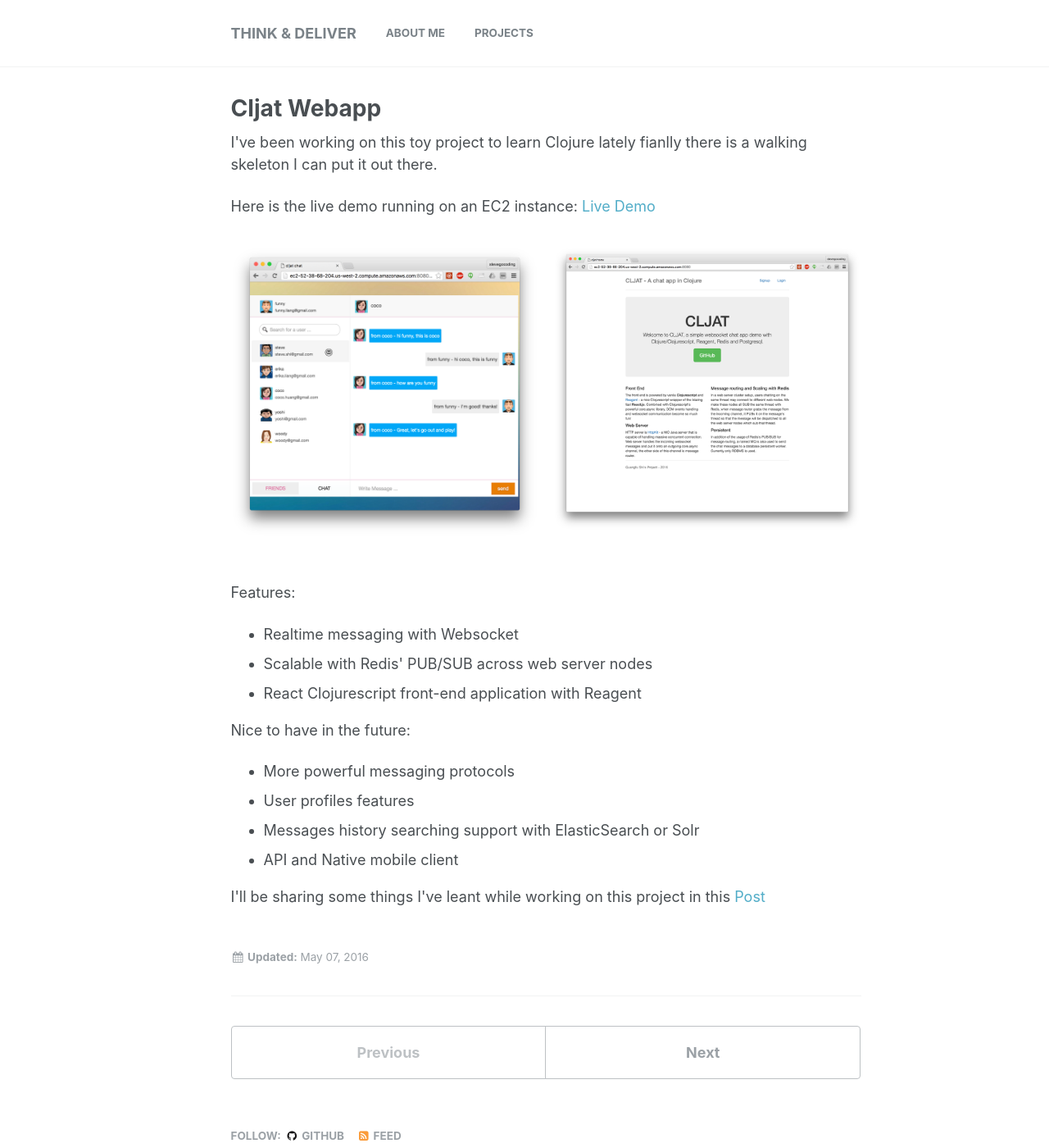
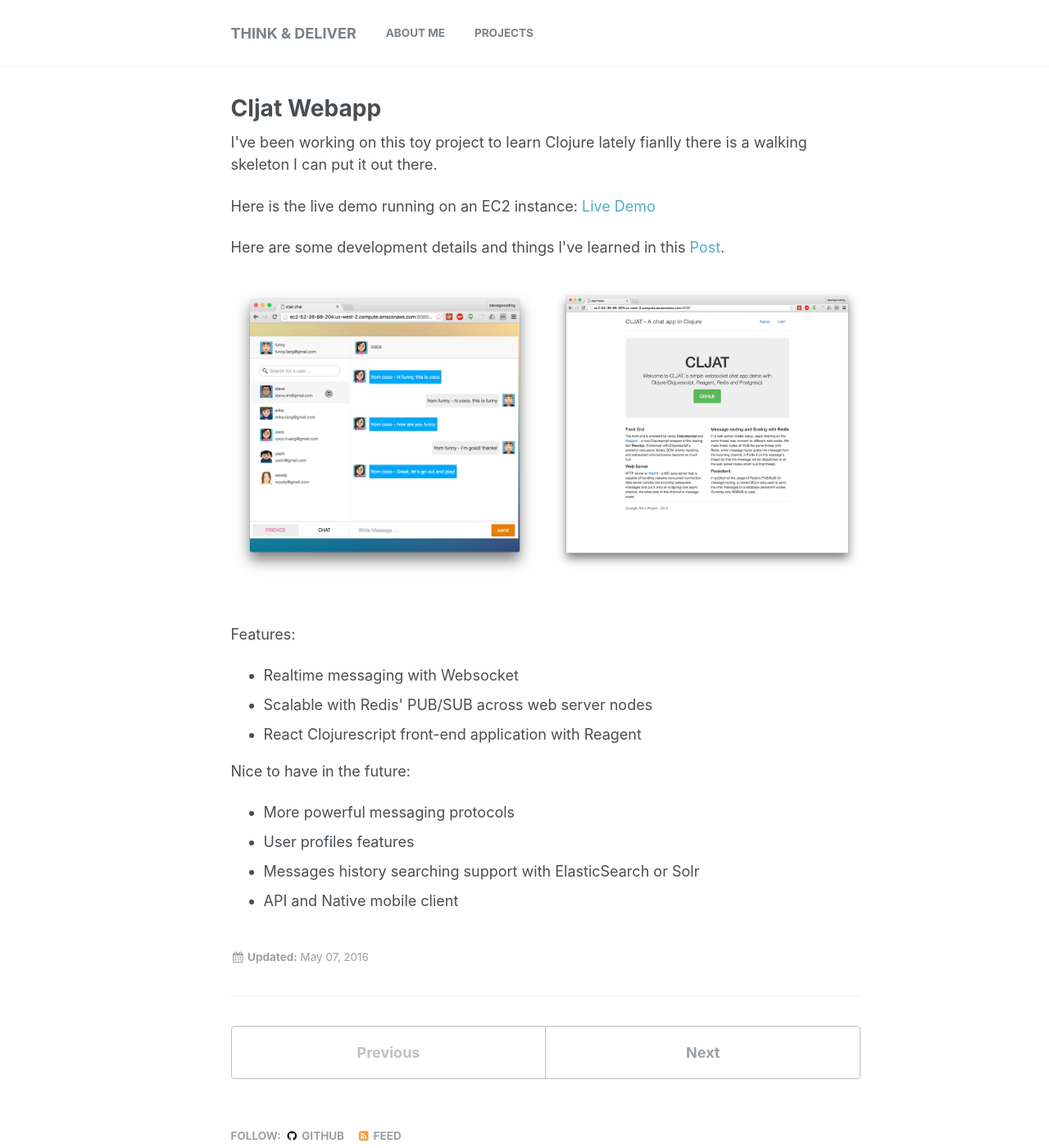
Before and after one commit to stevegocoding/stevegocoding.github.io, a Jekyll site: the page built from _portfolio/cljat/proj-cljat.html, in a window 1280 px wide and 1400 px high. Shown: the whole window at 82% size. Built offline with Jekyll 4.4.1, drawn with Linux system fonts in a browser that asks for light colours.

Commit message:
minor changes

```diff
--- a/_portfolio/cljat/proj-cljat.html
+++ b/_portfolio/cljat/proj-cljat.html
@@ -23,6 +23,11 @@ there is a walking skeleton I can put it out there.
 
 <p>
 Here is the live demo running on an EC2 instance: <a href="http://ec2-52-38-68-204.us-west-2.compute.amazonaws.com:8080">Live Demo</a>
+</p>
+
+<p>
+Here are some development details and things l've learned in this
+<a href="http:/dev/portfolio/cljat-details/">Post</a>.
 </p>
 
 <p>
@@ -54,8 +59,3 @@ Nice to have in the future:
 <li>API and Native mobile client
 </li>
 </ul>
-
-<p>
-I'll be sharing some things I've leant while working on this project
-in this <a href="http:/dev/portfolio/cljat-details/">Post</a>
-</p>
--- a/_portfolio/llkjs/proj-llkjs.html
+++ b/_portfolio/llkjs/proj-llkjs.html
@@ -28,7 +28,7 @@ a 2D canvas rendering library called <a href="http://www.createjs.com/easeljs">E
 </p>
 
 <p>
-Here is the <a href="http://www.magkbdev.com/llkjs">Live Demo</a>
+Here is the <a href="http://www.magkbdev.com/llkjs">Live Demo</a> and the <a href="https://github.com/stevegocoding/llkjs">GitHub Repo</a>
 </p>
 
 <p>
--- a/org/_portfolio/cljat/proj-cljat.org
+++ b/org/_portfolio/cljat/proj-cljat.org
@@ -24,6 +24,9 @@ there is a walking skeleton I can put it out there.
 
 Here is the live demo running on an EC2 instance: [[http://ec2-52-38-68-204.us-west-2.compute.amazonaws.com:8080][Live Demo]]
 
+Here are some development details and things l've learned in this
+[[http:/dev/portfolio/cljat-details/][Post]].
+
 {% include gallery %}
 
 Features:
@@ -36,6 +39,3 @@ Nice to have in the future:
 - User profiles features
 - Messages history searching support with ElasticSearch or Solr
 - API and Native mobile client
-
-I'll be sharing some things I've leant while working on this project
-in this [[http:/dev/portfolio/cljat-details/][Post]]
```
Also changed, not shown: org/_portfolio/llkjs/proj-llkjs.org (+4 -4 lines).
